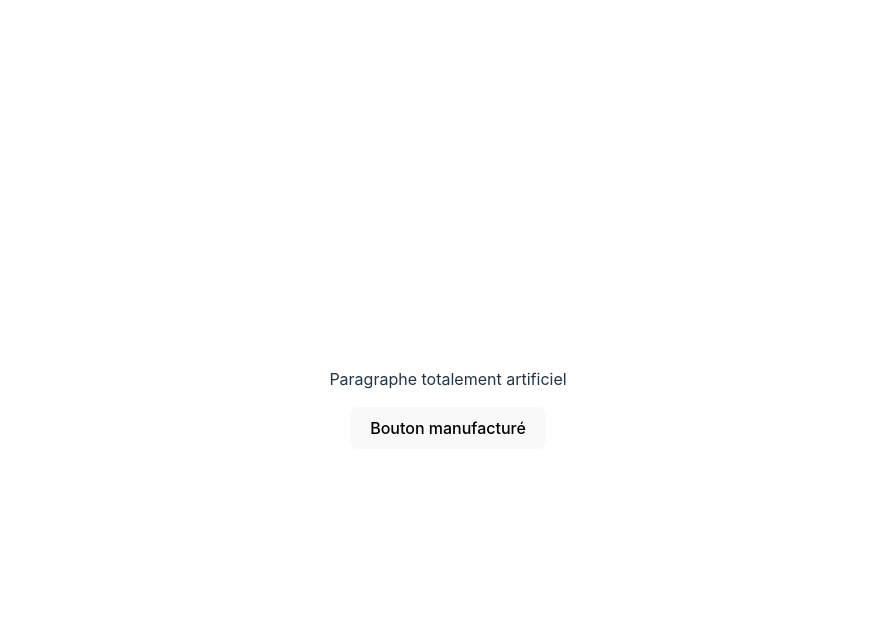
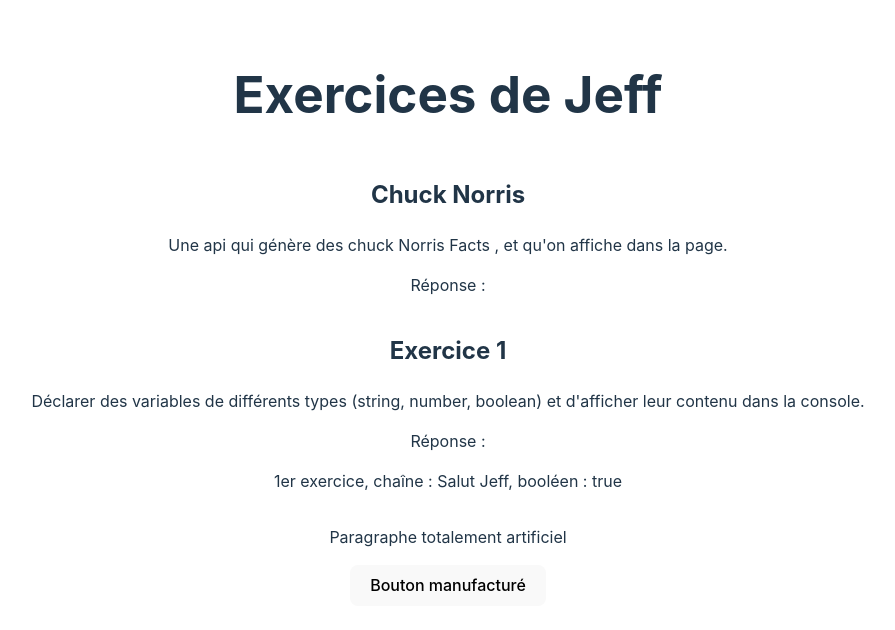
Before and after one commit to Cemus/exercice_ADRAR_js, a website built with Vite: page index.html in a window 1280 px wide. Shown: the whole page, without its empty margins (192-1087 px from the left). Built offline with nearby package versions, Linux system fonts and the light colour scheme; no server answers.

Commit message:
Add chuck

```diff
--- a/index.html
+++ b/index.html
@@ -8,6 +8,26 @@
     <title>Exercices !</title>
   </head>
   <body>
-    <div id="app"></div>
+    <div id="app">
+      <h1>Exercices de Jeff</h1>
+      <div>
+        <h2>Chuck Norris</h2>
+        <p>
+          Une api qui génère des chuck Norris Facts , et qu'on affiche dans la
+          page.
+        </p>
+        <p>Réponse :</p>
+        <p id="chuck"></p>
+      </div>
+      <div>
+        <h2>Exercice 1</h2>
+        <p>
+          Déclarer des variables de différents types (string, number, boolean)
+          et d'afficher leur contenu dans la console.
+        </p>
+        <p>Réponse :</p>
+        <p id="exo1"></p>
+      </div>
+    </div>
   </body>
 </html>
--- a/main.js
+++ b/main.js
@@ -17,14 +17,30 @@ Exo 9 :ajouter un élément de texte dans une page HTML via JavaScript.
 Exo 10 : Créer un bouton via JS, on l’affiche dans la page et au click cela déclenche une alerte
 */
 
+//Chuck
+async function getQuote() {
+  try {
+    const response = await fetch("https://api.chucknorris.io/jokes/random");
+    if (!response.ok) {
+      throw new Error(`Response status: ${response.status}`);
+    }
+    const quote = await response.json();
+    console.log(quote);
+    return quote.value;
+  } catch (error) {
+    console.error(error.message);
+  }
+}
+const chuck = document.getElementById("chuck");
+chuck.textContent = await getQuote();
+
 //Exo 1
 let exerciceNumber = 1;
 let characters = "Salut Jeff";
 let isBoolean = true;
 
-console.log(
-  `exo : ${exerciceNumber}, chaîne : ${characters}, booléen : ${isBoolean}`
-);
+const exo1 = document.getElementById("exo1");
+exo1.textContent = `${1}er exercice, chaîne : ${characters}, booléen : ${isBoolean}`;
 
 //Exo 2
 function celsiusToFarenheit(temp) {
--- a/style.css
+++ b/style.css
@@ -24,10 +24,6 @@ a:hover {
 
 body {
   margin: 0;
-  display: flex;
-  place-items: center;
-  min-width: 320px;
-  min-height: 100vh;
 }
 
 h1 {
@@ -36,10 +32,15 @@ h1 {
 }
 
 #app {
+  display: flex;
+  flex-direction: column;
+  align-items: center;
+
   max-width: 1280px;
   margin: 0 auto;
   padding: 2rem;
   text-align: center;
+  height: 100vh;
 }
 
 .logo {
```
